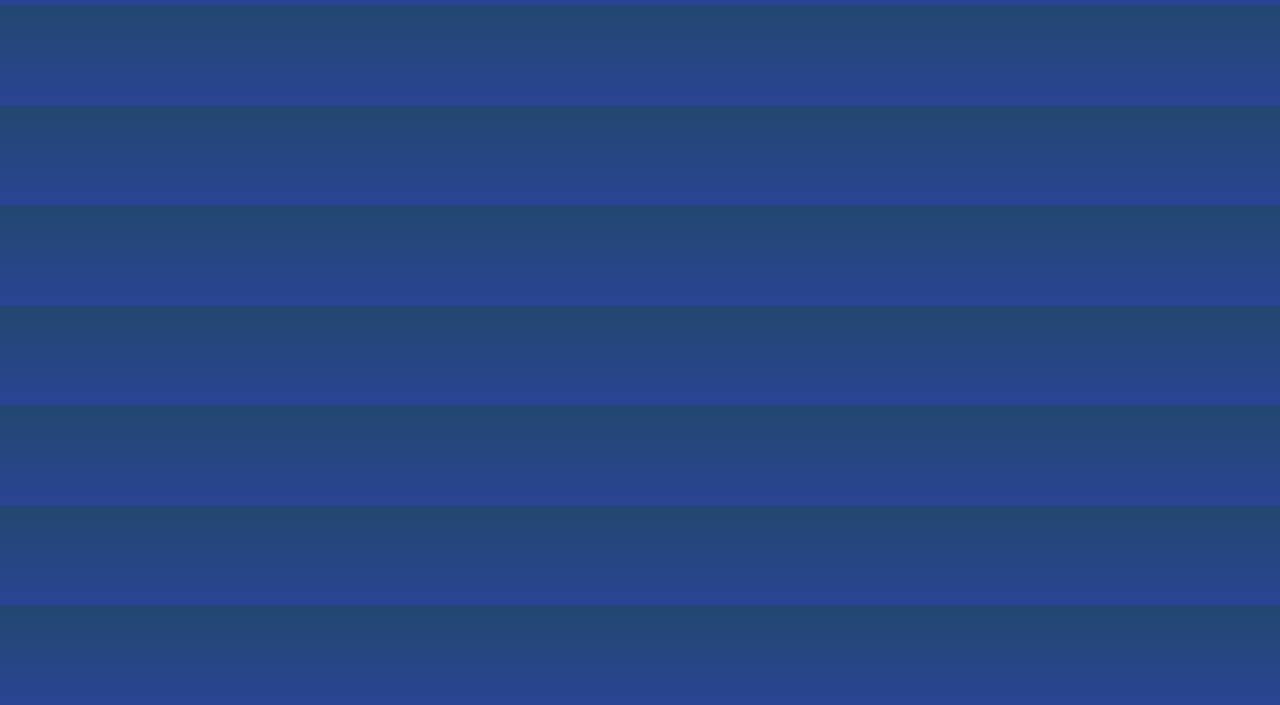
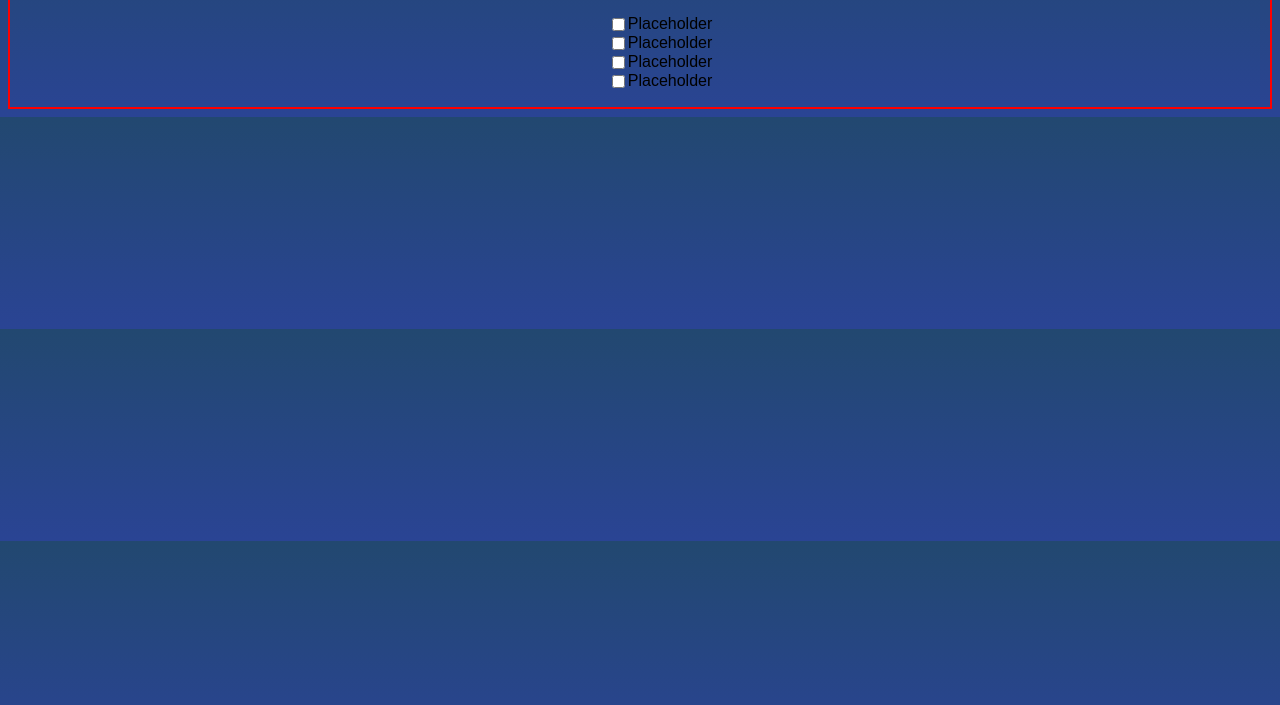
Before and after one commit to CristianPinedaD/to-dos, a plain HTML site: page web/index.html in a window 1280 px wide. Shown: the part 95-800 px from the top of the page. Drawn offline with Linux system fonts and the light colour scheme.

Commit message:
frontend skeleton done

```diff
--- a/web/index.html
+++ b/web/index.html
@@ -15,8 +15,28 @@
 
     <div class="list-container">
         <div class="list">
-            <div class="left-panel"></div>
-            <div class="right-panel"></div>
+            <div class="left-panel">
+                <ul>
+                    <div class="todo-wrapper"><input type="checkbox">
+                        <li>Placeholder</li>
+                        </li>
+                    </div>
+                    <div class="todo-wrapper"><input type="checkbox">
+                        <li>Placeholder</li>
+                        </li>
+                    </div>
+                    <div class="todo-wrapper"><input type="checkbox">
+                        <li>Placeholder</li>
+                        </li>
+                    </div>
+                    <div class="todo-wrapper"><input type="checkbox">
+                        <li>Placeholder</li>
+                        </li>
+                    </div>
+                </ul>
+            </div>
+            <div class="right-panel">
+            </div>
         </div>
     </div>
 </body>
--- a/web/styles.css
+++ b/web/styles.css
@@ -11,5 +11,31 @@ header {
 }
 
 body {
-    background-image: linear-gradient(to bottom, #224870, #2A4494)
+    background-image: linear-gradient(180deg, #224870, #2A4494)
 }
+
+.list-container {
+    display: flex;
+    justify-content: center;
+    border: solid 2px red;
+}
+
+.list {
+    display: flex;
+}
+
+.left-panel {
+}
+
+.todo-wrapper {
+    display: flex;
+    flex-direction: row;
+}
+
+.todo-wrapper li{
+    list-style-type: none;
+}
+
+.right-panel {
+
+}
```
